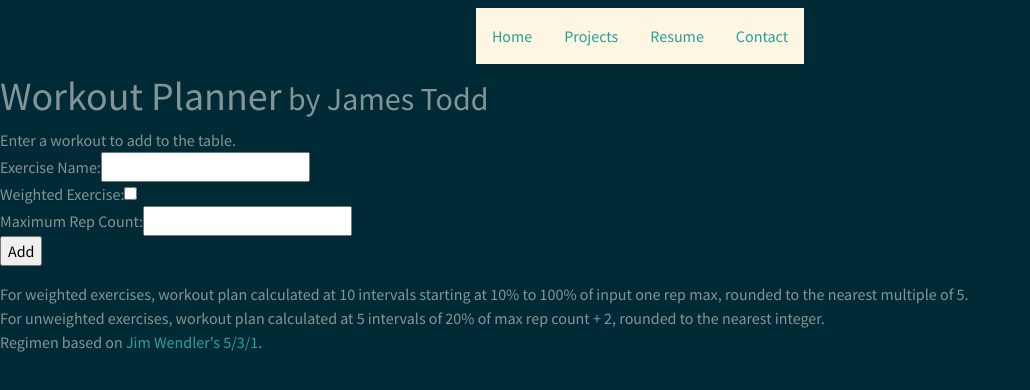
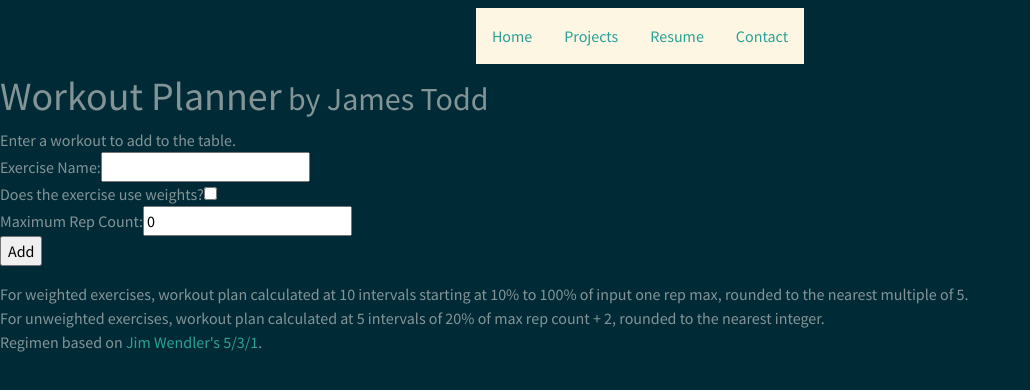
Before and after one commit to jtodd819/homesite, a React (Create React App) app: page /projects/workoutplanner in a window 1280 px wide. Shown: the top 390 px of the page, without its empty margins (0-1030 px from the left). Built offline with nearby package versions, Linux system fonts and the light colour scheme.

Commit message:
refactored workout planner

```diff
--- /dev/null
+++ b/src/components/projects/workoutplanner/Exercise.js
@@ -0,0 +1,59 @@
+import React, {Component} from 'react';
+import { Button } from 'react-bootstrap';
+
+//represents an exercise
+class Exercise extends Component{
+	constructor(props){
+		super(props);
+		this.rowEdit = this.rowEdit.bind(this);
+		this.rowDelete = this.rowDelete.bind(this);
+	}
+	//Edit an exercise at given row
+	rowEdit(){
+		this.props.editRow(this.props.name, this.props.index, this.props.max, this.props.weighted);
+	}
+	//Delete an exercise at given row
+	rowDelete(){
+		this.props.deleteRow(this.props.index);
+	}
+	render(){
+		//weighted exercise
+		if(this.props.weighted){
+			let oneRepMax = parseInt(this.props.max, 10);
+			return(
+				<tr>
+					<td>{this.props.name}</td>
+					<td>3-5 reps x {5 * Math.round(Math.round(.1 * oneRepMax) / 5)}lbs</td>
+					<td>3-5 reps x {5 * Math.round(Math.round(.2 * oneRepMax) / 5)}lbs</td>
+					<td>3-5 reps x {5 * Math.round(Math.round(.3 * oneRepMax) / 5)}lbs</td>
+					<td>3-5 reps x {5 * Math.round(Math.round(.4 * oneRepMax) / 5)}lbs</td>
+					<td>3-5 reps x {5 * Math.round(Math.round(.5 * oneRepMax) / 5)}lbs</td>
+					<td>3-5 reps x {5 * Math.round(Math.round(.6 * oneRepMax) / 5)}lbs</td>
+					<td>1-3 reps x {5 * Math.round(Math.round(.7 * oneRepMax) / 5)}lbs</td>
+					<td>1-3 reps x {5 * Math.round(Math.round(.8 * oneRepMax) / 5)}lbs</td>
+					<td>1 rep x {5 * Math.round(Math.round(.9 * oneRepMax) / 5)}lbs</td>
+					<td>1 rep or PR x {5 * Math.round(oneRepMax / 5)}lbs</td>
+					<td><Button onClick={this.rowEdit}>Edit One Rep Max</Button></td>
+					<td><Button bsStyle="danger" onClick={this.rowDelete}>Delete</Button></td>
+				</tr>
+			);
+		//unweighted exercise
+		}else{
+			let set = Math.round((parseInt(this.props.max, 10) + 2) * .2);
+			return(
+				<tr>
+					<td>{this.props.name}</td>
+					<td>{set} reps</td>
+					<td>{set} reps</td>
+					<td>{set} reps</td>
+					<td>{set} reps</td>
+					<td>{set} reps</td>
+					<td><Button onClick={this.rowEdit}>Edit Max Reps</Button></td>
+					<td><Button onClick={this.rowDelete} bsStyle="danger">Delete</Button></td>
+				</tr>
+			);
+		}
+	}
+}
+
+export default Exercise;
--- a/src/components/projects/workoutplanner/Weighted.js
+++ /dev/null
@@ -1,41 +0,0 @@
-import React, { Component } from 'react';
-import { Button } from 'react-bootstrap';
-
-//represents a weighted exercise
-class Weighted extends Component{
-	constructor(props){
-		super(props);
-		this.rowEdit = this.rowEdit.bind(this);
-		this.rowDelete = this.rowDelete.bind(this);
-	}
-	//used to edit a row in the App class
-	rowEdit(){
-		this.props.editRow(this.props.name, this.props.index,this.props.ORM);
-	}
-	//used to delete a row in the App class
-	rowDelete(){
-		this.props.deleteRow(this.props.index);
-	}
-	render(){
-		let oneRepMax = parseInt(this.props.ORM, 10);
-		return(
-			<tr>
-				<td>{this.props.name}</td>
-				<td>3-5 reps x {5 * Math.round(Math.round(.1 * oneRepMax) / 5)}lbs</td>
-				<td>3-5 reps x {5 * Math.round(Math.round(.2 * oneRepMax) / 5)}lbs</td>
-				<td>3-5 reps x {5 * Math.round(Math.round(.3 * oneRepMax) / 5)}lbs</td>
-				<td>3-5 reps x {5 * Math.round(Math.round(.4 * oneRepMax) / 5)}lbs</td>
-				<td>3-5 reps x {5 * Math.round(Math.round(.5 * oneRepMax) / 5)}lbs</td>
-				<td>3-5 reps x {5 * Math.round(Math.round(.6 * oneRepMax) / 5)}lbs</td>
-				<td>1-3 reps x {5 * Math.round(Math.round(.7 * oneRepMax) / 5)}lbs</td>
-				<td>1-3 reps x {5 * Math.round(Math.round(.8 * oneRepMax) / 5)}lbs</td>
-				<td>1 rep x {5 * Math.round(Math.round(.9 * oneRepMax) / 5)}lbs</td>
-				<td>1 rep or PR x {5 * Math.round(oneRepMax / 5)}lbs</td>
-				<td><Button onClick={this.rowEdit}>Edit One Rep Max</Button></td>
-				<td><Button bsStyle="danger" onClick={this.rowDelete}>Delete</Button></td>
-			</tr>
-		);
-	}
-}
-
-export default Weighted;
--- a/src/components/projects/workoutplanner/Weightless.js
+++ /dev/null
@@ -1,36 +0,0 @@
-import React, {Component} from 'react';
-import { Button } from 'react-bootstrap';
-
-//represents an unweighted exercise
-class Weightless extends Component{
-	constructor(props){
-		super(props);
-		this.rowEdit = this.rowEdit.bind(this);
-		this.rowDelete = this.rowDelete.bind(this);
-	}
-	//used to edit a row in the App class
-	rowEdit(){
-		this.props.editRow(this.props.name, this.props.index,this.props.maxCount);
-	}
-	//used to delete a row in the App class
-	rowDelete(){
-		this.props.deleteRow(this.props.index);
-	}
-	render(){
-		let set = Math.round((parseInt(this.props.maxCount, 10) + 2) * .2);
-		return(
-			<tr>
-				<td>{this.props.name}</td>
-				<td>{set} reps</td>
-				<td>{set} reps</td>
-				<td>{set} reps</td>
-				<td>{set} reps</td>
-				<td>{set} reps</td>
-				<td><Button onClick={this.rowEdit}>Edit Max Reps</Button></td>
-				<td><Button onClick={this.rowDelete} bsStyle="danger">Delete</Button></td>
-			</tr>
-		);
-	}
-}
-
-export default Weightless;
--- a/src/components/projects/workoutplanner/WorkoutForm.js
+++ b/src/components/projects/workoutplanner/WorkoutForm.js
@@ -5,8 +5,7 @@ import { Alert } from 'react-bootstrap';
 class WorkoutForm extends Component{
 	constructor(props){
 		super(props);
-		//One rep max used for weighted exercises, maximum rep count used for unweighted exercises
-		this.state = {myName: '', isWeighted: false, weightedORM: 0, maxRepCount: 0, submitErr: false};
+		this.state = {name: '', weighted: false, max: 0, submitErr: false};
 		this.handleSubmit = this.handleSubmit.bind(this);
 		this.handleChange = this.handleChange.bind(this);
 	}
@@ -17,16 +16,9 @@ class WorkoutForm extends Component{
 	}
 	//submits a workout to be made as a weighted or unweighted row if it is of the proper form
 	handleSubmit(e) {
-		if(this.state.myName !== ''){
-			if((this.state.isWeighted === false) && (this.state.maxRepCount > 0)){
-				this.setState({submitErr: false});
-				this.props.addUnweighted(this.state.myName, this.state.maxRepCount);
-			}else if((this.state.isWeighted === true) && (this.state.weightedORM > 0)){
-				this.setState({submitErr: false});
-				this.props.addWeighted(this.state.myName, this.state.weightedORM);
-			}else{
-				this.setState({submitErr: true});
-			}
+		if(this.state.name !== '' && this.state.max > 0){
+			this.setState({submitErr: false});
+			this.props.add(this.state.name, this.state.max, this.state.weighted);
 		}else{
 			this.setState({submitErr: true});
 		}
@@ -39,23 +31,23 @@ class WorkoutForm extends Component{
 				<br/>
 				<form onSubmit={this.handleSubmit}>
 					Exercise Name:
-					<input type="text" name="myName" value={this.state.name} onChange={this.handleChange}/>
+					<input type="text" name="name" value={this.state.name} onChange={this.handleChange}/>
 					<br/>
-					Weighted Exercise:
-					<input type="checkbox" name="isWeighted" checked={this.state.isWeighted} onChange={this.handleChange}/>
+					Does the exercise use weights?
+					<input type="checkbox" name="weighted" checked={this.state.weighted} onChange={this.handleChange}/>
 					<br/>
-					{this.state.isWeighted === true &&
+					{this.state.weighted &&
 						<div>
 							One Rep Max (lbs):
-							<input type="number" name="weightedORM" value={this.state.weightedORM}
+							<input type="number" name="max" value={this.state.max}
 							onChange={this.handleChange}/>
 							<br/>
 						</div>
 					}
-					{this.state.isWeighted === false &&
+					{!this.state.weighted &&
 						<div>
 							Maximum Rep Count:
-							<input type="number" name="maxRepCount" value={this.state.unweightedRepMax}
+							<input type="number" name="max" value={this.state.max}
 							onChange={this.handleChange}/>
 							<br/>
 						</div>
--- a/src/components/projects/workoutplanner/WorkoutPlanner.js
+++ b/src/components/projects/workoutplanner/WorkoutPlanner.js
@@ -2,68 +2,46 @@
 
 import React, { Component } from "react";
 import { PageHeader, Table, Well, Button} from "react-bootstrap";
-import Weighted from './Weighted';
-import Weightless from './Weightless';
 import WorkoutForm from './WorkoutForm';
+import Exercise from './Exercise';
 
 //App containing form and workouts table
 class WorkoutPlanner extends Component{
 	constructor(props){
 		super(props);
-		this.addUW = this.addUW.bind(this);
-		this.addW = this.addW.bind(this);
-		this.editW = this.editW.bind(this);
-		this.editUW = this.editUW.bind(this);
-		this.deleteWorkout = this.deleteWorkout.bind(this);
-		this.changeWorkout = this.changeWorkout.bind(this);
+		this.add = this.add.bind(this);
+		this.edit = this.edit.bind(this);
+		this.delete = this.delete.bind(this);
+		this.changeExercise = this.changeExercise.bind(this);
 		this.changeEditValue = this.changeEditValue.bind(this);
 		this.cancelEdit = this.cancelEdit.bind(this);
 		this.state = {rows: [], editing: false, editName:"", editIndex:0, editValue:0, editType:0};
 	}
-	//add a weighted workout to the table
-	addW(myName, myORM){
+	//add an exericse to the table
+	add(name, max, weighted){
 		let nextState = this.state;
-		nextState.rows.push(<Weighted key={this.state.rows.length} index={this.state.rows.length}
-		editRow={this.editW} deleteRow={this.deleteWorkout} name={myName} ORM={myORM}/>);
-		this.setState(nextState);
-	}
-	//add a weightless workout to the table
-	addUW(myName, myMaxCount){
-		let nextState = this.state;
-		nextState.rows.push(<Weightless key={this.state.rows.length} index={this.state.rows.length} editRow={this.editUW}
-		deleteRow={this.deleteWorkout} name={myName} maxCount={myMaxCount} />);
+		nextState.rows.push(<Exercise key={this.state.rows.length} index={this.state.rows.length}
+		editRow={this.edit} deleteRow={this.delete} name={name} max={max} weighted={weighted}/>);
 		this.setState(nextState);
 	}
 
-	//Make the editing form visible for editing a weighted workout
-	editW(name, index, ORM){
-		this.setState({editing: true, editName: name, editIndex:index, editType:0, editValue: ORM});
+	//Make the editing form visible for editing an exercise
+	edit(name, index, max, weighted){
+		this.setState({editing: true, editName: name, editIndex: index, editValue: max, editType: weighted});
 	}
 
-	//Make the editing form visible for editing a Weightless workout
-	editUW(name, index, maxRepCount){
-		this.setState({editing: true, editName: name, editIndex:index, editType:1, editValue: maxRepCount});
-	}
-
-	//change a workout after submitting changes from the edit form
-	changeWorkout(e){
+	//change an exercise after submitting changes from the edit form
+	changeExercise(e){
 		let nextState = this.state;
-		if(nextState.editType === 0){
-			nextState.rows.splice(nextState.editIndex, 1, <Weighted key={nextState.editIndex}
-			index={nextState.editIndex} editRow={this.editW} deleteRow={this.deleteWorkout}
-			name={nextState.editName} ORM={nextState.editValue} />);
-			this.setState({rows: nextState.rows, editing: false});
-		}else if(nextState.editType === 1){
-			nextState.rows.splice(nextState.editIndex, 1, <Weightless key={nextState.editIndex}
-			index={nextState.editIndex} editRow={this.editUW} deleteRow={this.deleteWorkout}
-			name={nextState.editName} maxCount={nextState.editValue} />);
-			this.setState({rows: nextState.rows, editing: false});
-		}
+		nextState.rows.splice(nextState.editIndex, 1, <Exercise key={nextState.editIndex} index={nextState.editIndex}
+		editRow={this.edit} deleteRow={this.delete} name={nextState.editName} max={nextState.editValue}
+		weighted={nextState.editType}/>);
+		this.setState({rows: nextState.rows, editing: false});
 		e.preventDefault();
 	}
 
-	//remove a workout at a given row index
-	deleteWorkout(index){
+	//remove an exercise at a given row index
+	delete(index){
 		let nextState = this.state;
 		nextState.rows.splice(index,1);
 		this.setState(nextState);
@@ -78,12 +56,13 @@ class WorkoutPlanner extends Component{
 	cancelEdit(){
 		this.setState({editing: false});
 	}
+
 	//returns a form for submitting workouts and a table of those submitted
 	render(){
 		return(
 			<div>
 				<PageHeader>Workout Planner<small> by James Todd</small></PageHeader>
-				<WorkoutForm addUnweighted={this.addUW} addWeighted={this.addW}/>
+				<WorkoutForm add={this.add}/>
 				<Table condensed hover>
 					<thead>
 					{this.state.rows.length > 0 &&
@@ -106,7 +85,7 @@ class WorkoutPlanner extends Component{
 				</Table>
 				{this.state.editing === true &&
 					<div>
-						<form onSubmit={this.changeWorkout}>
+						<form onSubmit={this.changeExercise}>
 							<input type="number" value={this.state.editValue} onChange={this.changeEditValue}></input>
 							<input type="submit" value="Change"></input>
 							<Button bsStyle="danger" onClick={this.cancelEdit}>Cancel</Button>
```
